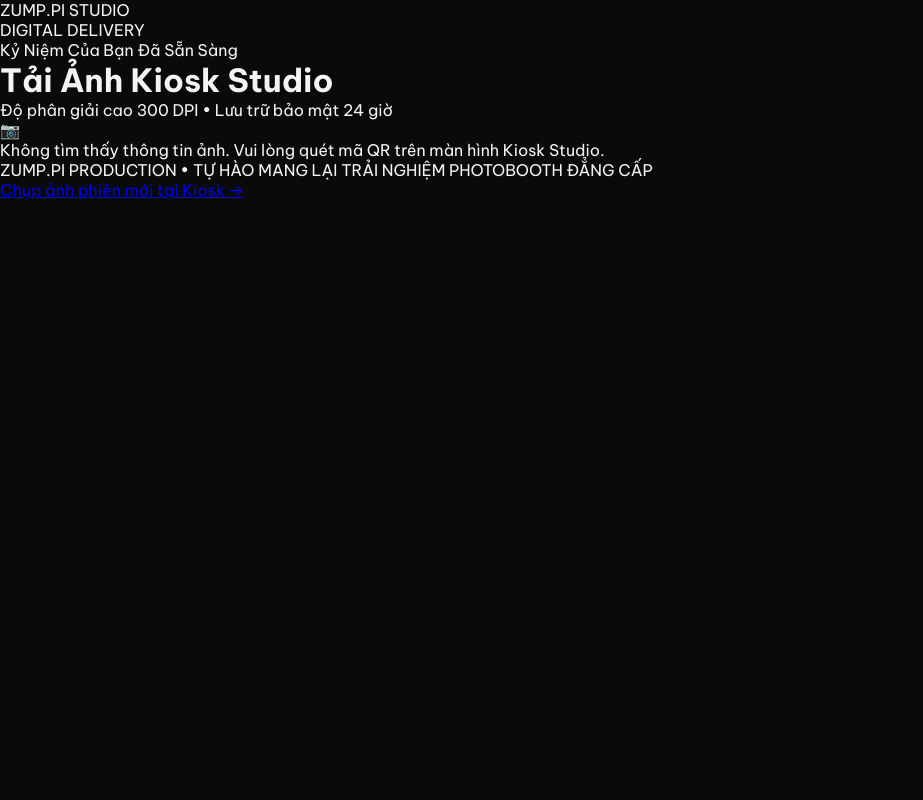
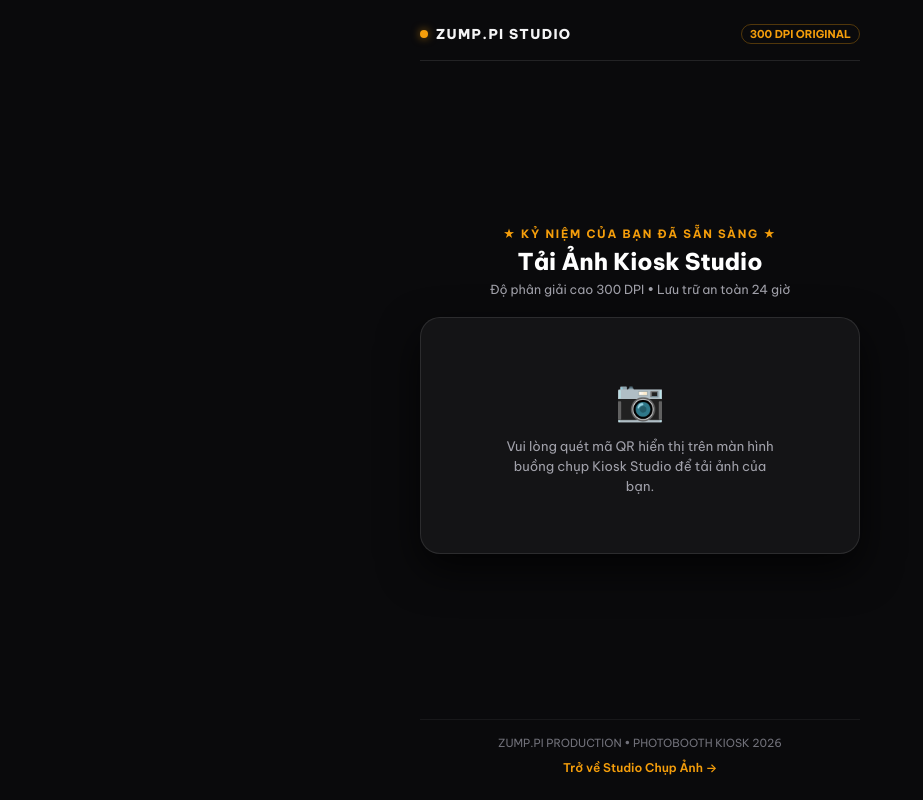
Before and after one commit to newiexk-cyber/BUONGCHUPANH, a Next.js app in the folder frontend/: page /download in a window 1280 px wide. Shown: the whole page, without its empty margins (0-923 px from the left). Built offline with nearby package versions, Linux system fonts and the light colour scheme.

Commit message:
Sửa lỗi tạo mã QR hiển thị tức thì và làm mới giao diện trang download

```diff
--- a/frontend/src/app/download/page.js
+++ b/frontend/src/app/download/page.js
@@ -9,6 +9,7 @@
   const [sessionId, setSessionId] = useState('');
   const [photoUrl, setPhotoUrl] = useState('');
   const [downloading, setDownloading] = useState(false);
+  const [loadError, setLoadError] = useState(false);
 
   useEffect(() => {
     if (typeof window !== 'undefined') {
@@ -29,82 +30,198 @@
     setDownloading(true);
     try {
       const response = await fetch(photoUrl);
+      if (!response.ok) throw new Error('Download failed');
       const blob = await response.blob();
       const blobUrl = window.URL.createObjectURL(blob);
       const a = document.createElement('a');
       a.href = blobUrl;
-      a.download = `ZUMPPI_STUDIO_${sessionId.slice(0, 8)}_${Date.now()}.png`;
+      a.download = `ZUMPPI_STUDIO_${sessionId ? sessionId.slice(0, 8) : 'PHOTO'}_${Date.now()}.png`;
       document.body.appendChild(a);
       a.click();
       document.body.removeChild(a);
       window.URL.revokeObjectURL(blobUrl);
     } catch (err) {
-      alert('Không thể tải ảnh. Vui lòng thử lại hoặc chụp lại mã QR.');
+      // Fallback: direct window download
+      const a = document.createElement('a');
+      a.href = photoUrl;
+      a.target = '_blank';
+      a.download = `ZUMPPI_PHOTO_${Date.now()}.png`;
+      document.body.appendChild(a);
+      a.click();
+      document.body.removeChild(a);
     } finally {
       setDownloading(false);
     }
   };
 
   return (
-    <div className="min-h-screen bg-[#070708] text-white flex flex-col items-center justify-between p-6 font-sans">
-      {/* Header */}
-      <header className="w-full max-w-md flex items-center justify-between py-4 border-b border-white/10">
-        <div className="flex items-center gap-2">
-          <span className="w-2 h-2 rounded-full bg-amber-500" />
-          <span className="font-bold text-xs tracking-widest uppercase font-mono">ZUMP.PI STUDIO</span>
+    <div style={{
+      minHeight: '100vh',
+      backgroundColor: '#0a0a0c',
+      color: '#f4f4f5',
+      display: 'flex',
+      flexDirection: 'column',
+      alignItems: 'center',
+      justifyContent: 'space-between',
+      padding: '24px 16px',
+      fontFamily: 'var(--font-sans, "Be Vietnam Pro", sans-serif)'
+    }}>
+      {/* Top Header */}
+      <header style={{
+        width: '100%',
+        maxWidth: '440px',
+        display: 'flex',
+        alignItems: 'center',
+        justifyContent: 'space-between',
+        paddingBottom: '16px',
+        borderBottom: '1px solid rgba(255, 255, 255, 0.1)'
+      }}>
+        <div style={{ display: 'flex', alignItems: 'center', gap: '8px' }}>
+          <span style={{
+            width: '8px',
+            height: '8px',
+            borderRadius: '50%',
+            backgroundColor: 'var(--accent-gold, #f59e0b)',
+            boxShadow: '0 0 8px rgba(245, 158, 11, 0.6)'
+          }} />
+          <span style={{
+            fontWeight: 800,
+            fontSize: '0.85rem',
+            letterSpacing: '0.1em',
+            fontFamily: 'var(--font-mono, monospace)'
+          }}>
+            ZUMP.PI STUDIO
+          </span>
         </div>
-        <span className="text-[10px] font-mono text-white/40">DIGITAL DELIVERY</span>
+        <span style={{
+          fontSize: '0.68rem',
+          color: 'var(--accent-gold, #f59e0b)',
+          border: '1px solid rgba(245, 158, 11, 0.3)',
+          padding: '2px 8px',
+          borderRadius: '9999px',
+          fontWeight: 700
+        }}>
+          300 DPI ORIGINAL
+        </span>
       </header>
 
-      {/* Main Card */}
-      <main className="w-full max-w-md my-auto flex flex-col items-center">
-        <div className="text-center mb-6">
-          <span className="text-[10px] font-mono uppercase tracking-[0.25em] text-amber-500">
-            Kỷ Niệm Của Bạn Đã Sẵn Sàng
-          </span>
-          <h1 className="text-2xl font-bold text-white mt-1">Tải Ảnh Kiosk Studio</h1>
-          <p className="text-xs text-white/50 mt-1 font-mono">
-            Độ phân giải cao 300 DPI • Lưu trữ bảo mật 24 giờ
+      {/* Main Body */}
+      <main style={{
+        width: '100%',
+        maxWidth: '440px',
+        margin: 'auto 0',
+        padding: '20px 0',
+        display: 'flex',
+        flexDirection: 'column',
+        alignItems: 'center'
+      }}>
+        <div style={{ textAlign: 'center', marginBottom: '20px' }}>
+          <div style={{
+            fontSize: '0.72rem',
+            fontWeight: 700,
+            letterSpacing: '0.15em',
+            color: 'var(--accent-gold, #f59e0b)',
+            textTransform: 'uppercase',
+            marginBottom: '6px'
+          }}>
+            ★ KỶ NIỆM CỦA BẠN ĐÃ SẴN SÀNG ★
+          </div>
+          <h1 style={{
+            fontSize: '1.45rem',
+            fontWeight: 800,
+            color: '#ffffff',
+            margin: '0 0 6px 0'
+          }}>
+            Tải Ảnh Kiosk Studio
+          </h1>
+          <p style={{
+            fontSize: '0.78rem',
+            color: '#a1a1aa',
+            margin: 0
+          }}>
+            Độ phân giải cao 300 DPI • Lưu trữ an toàn 24 giờ
           </p>
         </div>
 
-        {/* Photo Viewfinder */}
-        <div className="w-full bg-[#121214] border border-white/10 rounded-2xl p-4 shadow-2xl flex flex-col items-center relative overflow-hidden">
-          {photoUrl ? (
-            <div className="relative group w-full flex justify-center">
+        {/* Photo View Box */}
+        <div style={{
+          width: '100%',
+          backgroundColor: '#141416',
+          border: '1px solid rgba(255, 255, 255, 0.1)',
+          borderRadius: '20px',
+          padding: '16px',
+          boxShadow: '0 16px 40px rgba(0, 0, 0, 0.7)',
+          display: 'flex',
+          flexDirection: 'column',
+          alignItems: 'center',
+          boxSizing: 'border-box'
+        }}>
+          {photoUrl && !loadError ? (
+            <div style={{ width: '100%', display: 'flex', justifyContent: 'center' }}>
               <img
                 src={photoUrl}
                 alt="Zump.pi Photobooth Strip"
-                className="max-h-[55vh] object-contain rounded-lg border border-white/10 shadow-lg"
-                onError={(e) => {
-                  e.target.style.display = 'none';
-                  alert('Ảnh có thể đã hết hạn lưu trữ hoặc phiên chụp chưa kết thúc.');
+                style={{
+                  maxHeight: '52vh',
+                  maxWidth: '100%',
+                  objectFit: 'contain',
+                  borderRadius: '12px',
+                  border: '1px solid rgba(255, 255, 255, 0.15)',
+                  boxShadow: '0 10px 25px rgba(0,0,0,0.5)',
+                  display: 'block'
                 }}
+                onError={() => setLoadError(true)}
               />
             </div>
           ) : (
-            <div className="h-64 flex flex-col items-center justify-center text-center p-6">
-              <span className="text-3xl mb-3 opacity-40">📷</span>
-              <p className="text-xs text-white/60 font-mono">
-                Không tìm thấy thông tin ảnh. Vui lòng quét mã QR trên màn hình Kiosk Studio.
+            <div style={{
+              padding: '40px 16px',
+              textAlign: 'center',
+              display: 'flex',
+              flexDirection: 'column',
+              alignItems: 'center',
+              gap: '12px'
+            }}>
+              <span style={{ fontSize: '2.5rem' }}>📷</span>
+              <p style={{ fontSize: '0.82rem', color: '#a1a1aa', maxWidth: '280px', lineHeight: 1.5, margin: 0 }}>
+                {loadError
+                  ? 'Ảnh có thể đã hết hạn lưu trữ hoặc đang xử lý. Bạn có thể nhấn tải lại hoặc quét lại mã.'
+                  : 'Vui lòng quét mã QR hiển thị trên màn hình buồng chụp Kiosk Studio để tải ảnh của bạn.'}
               </p>
             </div>
           )}
 
-          {/* Download Action Buttons */}
+          {/* Action Button */}
           {photoUrl && (
-            <div className="w-full mt-6 space-y-3">
+            <div style={{ width: '100%', marginTop: '20px', display: 'flex', flexDirection: 'column', gap: '10px' }}>
               <button
                 onClick={handleDownload}
                 disabled={downloading}
-                className="w-full py-4 bg-amber-500 hover:bg-amber-400 active:scale-[0.98] text-black font-bold text-xs uppercase tracking-widest rounded-xl transition shadow-xl shadow-amber-500/10 font-mono flex items-center justify-center gap-2"
+                style={{
+                  width: '100%',
+                  padding: '16px',
+                  backgroundColor: 'var(--accent-gold, #f59e0b)',
+                  color: '#000000',
+                  fontWeight: 800,
+                  fontSize: '0.92rem',
+                  letterSpacing: '0.04em',
+                  border: 'none',
+                  borderRadius: '14px',
+                  cursor: downloading ? 'not-allowed' : 'pointer',
+                  boxShadow: '0 6px 20px rgba(245, 158, 11, 0.35)',
+                  transition: 'transform 0.15s ease, background 0.2s',
+                  display: 'flex',
+                  alignItems: 'center',
+                  justifyContent: 'center',
+                  gap: '8px'
+                }}
               >
-                <span>{downloading ? 'Đang Xử Lý Tải Về...' : '⬇ Tải Ảnh Gốc (300 DPI)'}</span>
+                <span>{downloading ? '⏳ ĐANG TẢI ẢNH VỀ MÁY...' : '⬇ TẢI ẢNH GỐC (300 DPI)'}</span>
               </button>
 
-              <div className="text-center">
-                <span className="text-[10px] text-white/30 font-mono">
-                  Phiên chụp: {sessionId ? sessionId.slice(0, 16) : 'N/A'}
+              <div style={{ textAlign: 'center', marginTop: '4px' }}>
+                <span style={{ fontSize: '0.7rem', color: '#71717a', fontFamily: 'var(--font-mono, monospace)' }}>
+                  Mã phiên: {sessionId ? sessionId.slice(0, 16) : 'ZUMPPI'}
                 </span>
               </div>
             </div>
@@ -113,12 +230,26 @@
       </main>
 
       {/* Footer */}
-      <footer className="w-full max-w-md py-4 text-center border-t border-white/5">
-        <p className="text-[10px] text-white/40 font-mono">
-          ZUMP.PI PRODUCTION • TỰ HÀO MANG LẠI TRẢI NGHIỆM PHOTOBOOTH ĐẲNG CẤP
+      <footer style={{
+        width: '100%',
+        maxWidth: '440px',
+        paddingTop: '16px',
+        textAlign: 'center',
+        borderTop: '1px solid rgba(255, 255, 255, 0.06)'
+      }}>
+        <p style={{ fontSize: '0.7rem', color: '#71717a', margin: '0 0 6px 0' }}>
+          ZUMP.PI PRODUCTION • PHOTOBOOTH KIOSK 2026
         </p>
-        <Link href="/studio" className="text-[10px] text-amber-500/70 hover:text-amber-400 mt-1 inline-block">
-          Chụp ảnh phiên mới tại Kiosk →
+        <Link
+          href="/studio"
+          style={{
+            fontSize: '0.75rem',
+            color: 'var(--accent-gold, #f59e0b)',
+            textDecoration: 'none',
+            fontWeight: 600
+          }}
+        >
+          Trở về Studio Chụp Ảnh →
         </Link>
       </footer>
     </div>
--- a/frontend/src/services/api.js
+++ b/frontend/src/services/api.js
@@ -83,6 +83,8 @@
       body: JSON.stringify({
         sessionId,
         dataUrl,
+        image: dataUrl,
+        format: 'png',
         filename: filename || `print_${Date.now()}.png`,
         caption: caption || ''
       })
```
Also changed, not shown: frontend/src/app/studio/page.js (+57 -14 lines).
